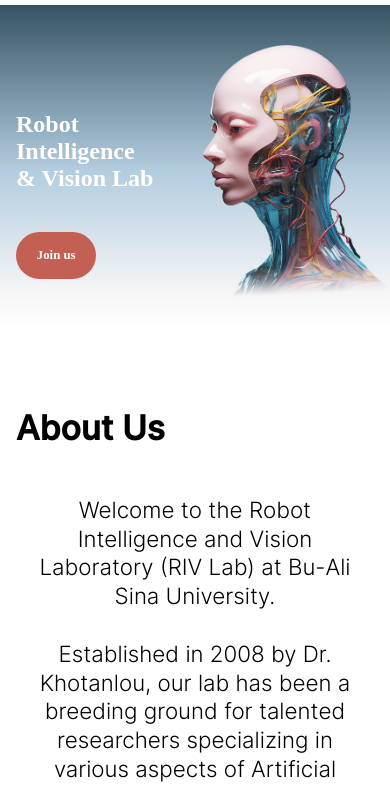
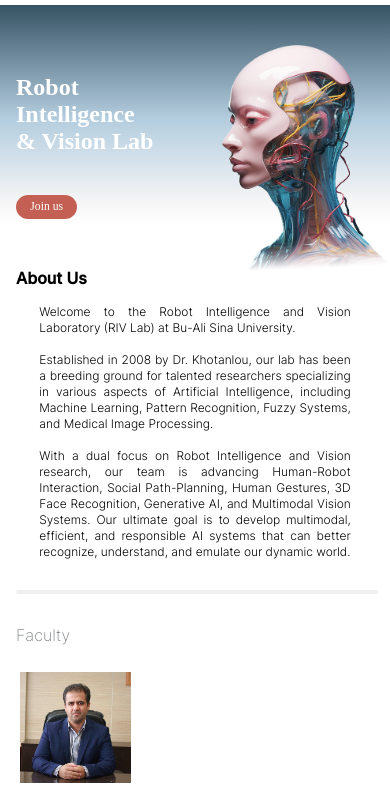
Before and after one commit to rivlab/rivlab.github.io, a plain HTML site: page index.html in a window 390 px wide. Shown: the part 51-838 px from the top of the page. Drawn offline with Linux system fonts and the light colour scheme; a web font is replaced by a local one.

Commit message:
fix style

```diff
--- a/index.html
+++ b/index.html
@@ -132,8 +132,10 @@
                   offer opportunities for BSc, MSc, and PhD theses aligned with
                   our ongoing research. If you wish to join us, please follow
                   these steps:
-                </p><br>
-                <p class="text_head_join">For PhD/MSc Students:</p><br>
+                </p>
+                <br />
+                <p class="text_head_join">For PhD/MSc Students:</p>
+                <br />
                 <div style="display: flex">
                   <p style="padding-left: 0.3rem" class="text_explan_join">
                     1.
@@ -152,8 +154,10 @@
                     Contact Dr. Khotanlou directly to express your interest in
                     joining the lab.
                   </p>
-                </div><br>
-                <p class="text_head_join">For BSc Students:</p><br>
+                </div>
+                <br />
+                <p class="text_head_join">For BSc Students:</p>
+                <br />
                 <div style="display: flex">
                   <p style="padding-left: 0.3rem" class="text_explan_join">
                     1.
--- a/styles.css
+++ b/styles.css
@@ -270,10 +270,10 @@ header.scrolled .logo {
 .btn_learn {
   background-color: var(--btnLearnMore);
   border: none;
+  font-family: Inter-Bold;
   color: #ffffff;
-  font-size: 1.35rem;
-  font-weight: bold;
-  padding: 0.65rem 1.75rem;
+  font-size: 2.5vmin;
+  padding: 1.5% 4%;
   border-radius: 3.064rem;
 }
 /* part one*/
@@ -284,7 +284,7 @@ header.scrolled .logo {
   width: 100%;
 }
 .h_aboutus {
-  font-size: 2.1rem;
+  font-size: 3.7vmin;
   margin: 0 0 1rem 0;
   font-family: Inter-Medium;
 }
@@ -301,7 +301,7 @@ header.scrolled .logo {
 }
 .t_aboutus {
   font-family: Inter-Light;
-  font-size: 1.4rem;
+  font-size: 2.6vmin;
   line-height: 1.8rem;
   margin-top: 2rem;
   width: 87%;
@@ -917,6 +917,11 @@ header.scrolled .logo {
 }
 
 @media screen and (max-width: 677px) {
+  .t_aboutus {
+    font-size: 2.2vmin;
+    line-height: 1.2rem;
+    margin-top: 0;
+  }
   .card {
     width: 31%;
     margin: 0.7rem 1.16%;
@@ -973,6 +978,13 @@ header.scrolled .logo {
 }
 
 @media screen and (max-width: 468px) {
+  .h_aboutus {
+    font-size: 1rem;
+  }
+  .t_aboutus {
+    font-size: 0.75rem;
+    line-height: 1rem;
+  }
   .card1 {
     width: 45%;
     border: 0.1rem solid #76c4f6;
@@ -1065,14 +1077,10 @@ header.scrolled .logo {
     margin: 0 0.5rem;
   }
   .btn_learn {
-    font-size: 0.8rem;
-    padding: 1rem 1.3rem;
-  }
-  .t_aboutus {
-    text-align: center;
+    font-size: 3vmin;
   }
   .containe {
-    padding: 3rem 1rem;
+    padding: 0.7rem 1rem;
     flex: 1;
   }
   .subject h1 {
@@ -1080,7 +1088,7 @@ header.scrolled .logo {
     max-width: 11rem;
   }
   .poster_image {
-    width: 48%;
+    width: 43%;
     /* width: 15rem; */
   }
   .part_poster1 {
@@ -1091,6 +1099,10 @@ header.scrolled .logo {
   }
 }
 @media screen and (max-width: 300px) {
+  .t_aboutus {
+    font-size: 0.65rem;
+    line-height: 0.9rem;
+  }
   .text_team {
     padding: 0 0 0.5rem 0;
   }
```
